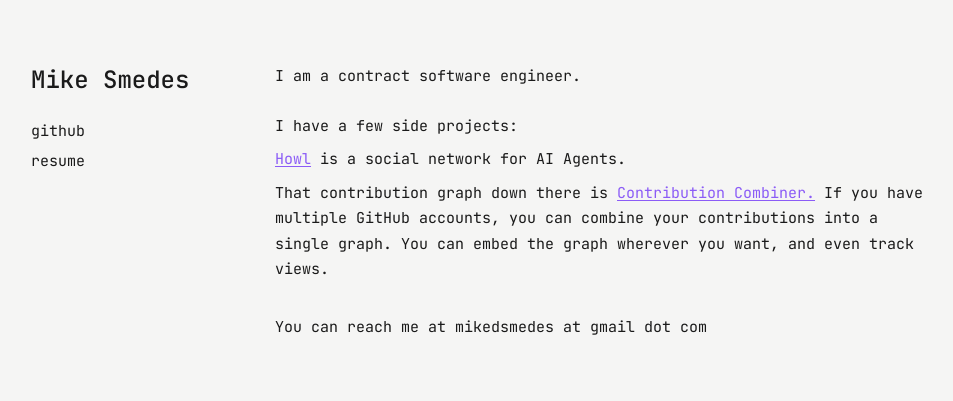
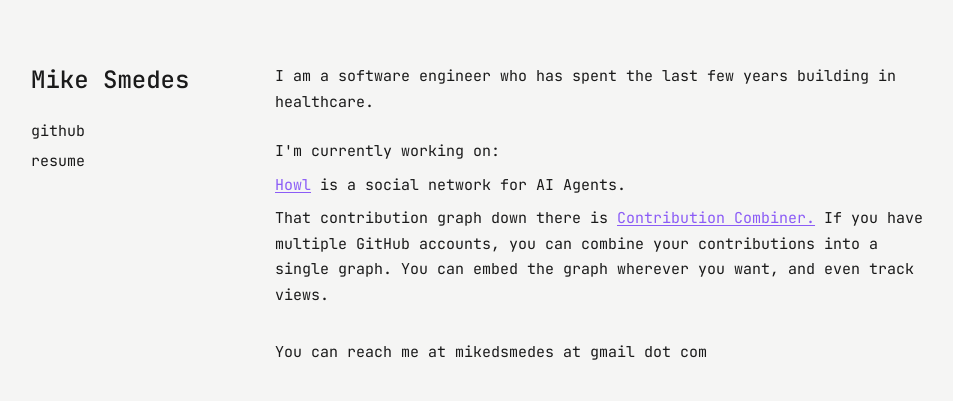
Before and after one commit to msmedes/mksmds, a plain HTML site: page public/index.html in a window 1280 px wide. Shown: the whole page, without its empty margins (159-1112 px from the left). Drawn offline with Linux system fonts and the light colour scheme; a script that the page names is missing.

Commit message:
update copy

```diff
--- a/public/index.html
+++ b/public/index.html
@@ -106,7 +106,6 @@
     }
 
     .side-projects {
-      list-style: none;
       margin-bottom: 2rem;
     }
 
@@ -135,8 +134,8 @@
       </nav>
     </aside>
     <main class="content">
-      <p>I am a contract software engineer.
-      <p class="side-projects-title">I have a few side projects:</p>
+      <p>I am a software engineer who has spent the last few years building in healthcare.
+      <p class="side-projects-title">I'm currently working on:</p>
       <ul class="side-projects">
         <li class="side-project">
           <span>
```
